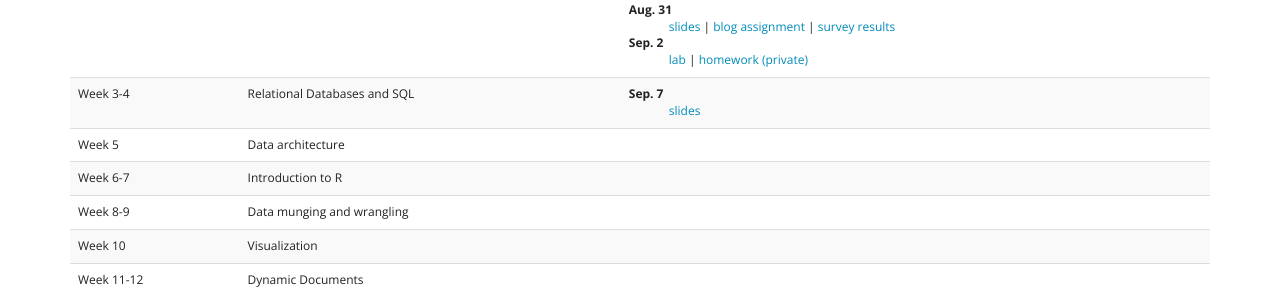
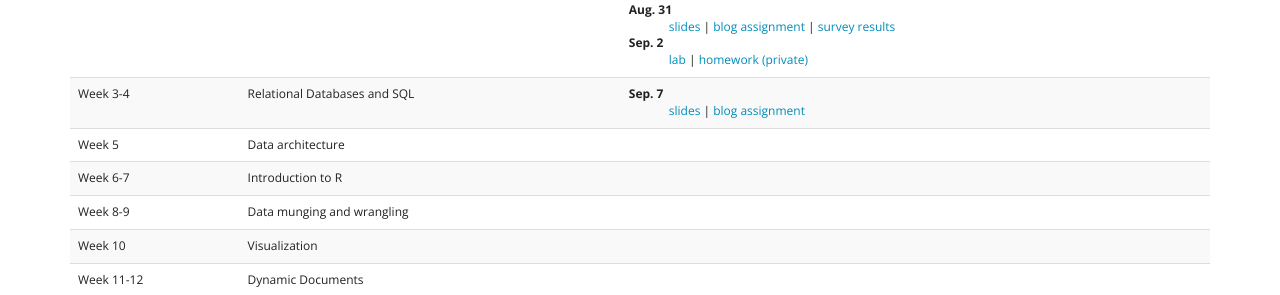
Before and after one commit to agron590-ISU/agron590-ISU.github.io, a Jekyll site: the page built from syllabus.html, in a window 1280 px wide. Shown: the part 346-641 px from the top of the page. Built offline with Jekyll 4.4.1, drawn with Linux system fonts in a browser that asks for light colours.

Commit message:
add link to blog assignment

```diff
--- a/syllabus.html
+++ b/syllabus.html
@@ -52,7 +52,7 @@ The full syllabus is available <a href="http://agron590-isu.github.io/materials/
         <td>
           <dl>
           <dt>Sep. 7</dt>
-          <dd><a href="../materials/week_03/relational_db/slides.html" target=_blank>slides</a></dd>
+          <dd><a href="../materials/week_03/relational_db/slides.html" target=_blank>slides</a> | <a href="https://github.com/agron590-ISU/blog/tree/master/03" target=_blank>blog assignment</a></dd>
           </dl>
         </td>
       </tr>
```
